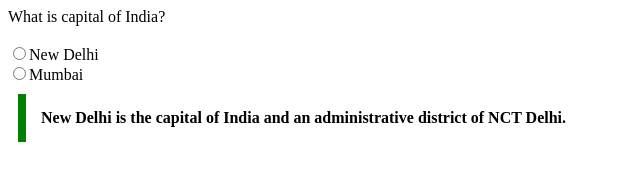
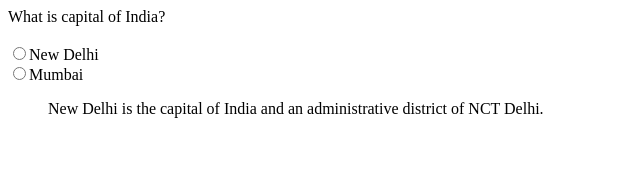
Before and after one commit to acciojob/trivia-Sindhuri96, a website: page main.html in a window 1280 px wide. Shown: the whole page, without its empty margins (0-640 px from the left). Drawn offline with Linux system fonts and the light colour scheme.

Commit message:
created a submission

```diff
--- a/styles.css
+++ b/styles.css
@@ -1,5 +1,5 @@
 
-blockquote{
+cite{
 	max-width: 600px;
 	margin: 10px;
 	padding: 15px;
```
